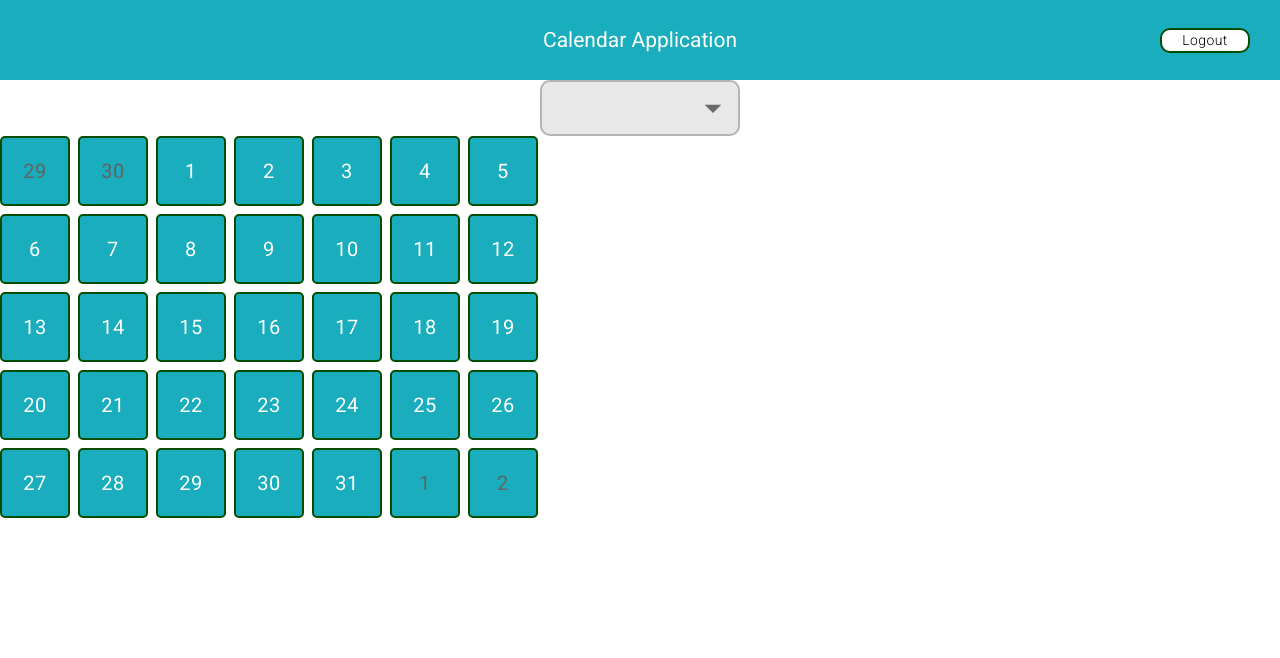
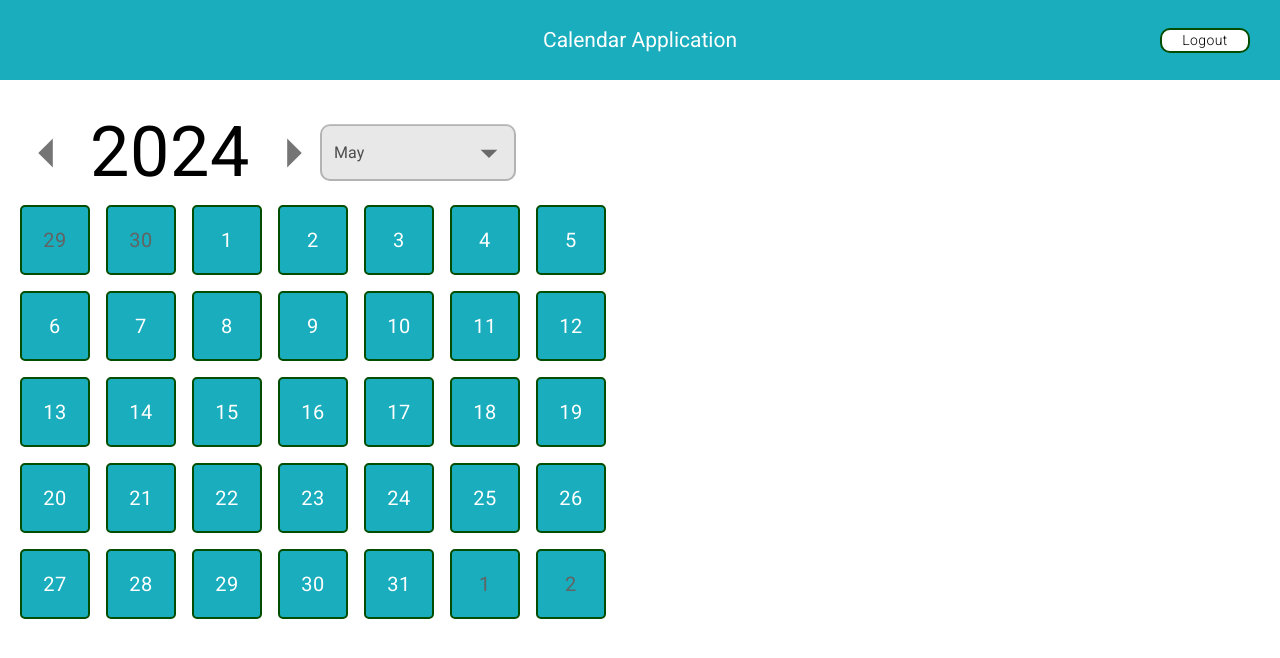
Before and after one commit to alexvolkov123/react-calendar, a React (Create React App) app: page /calendar in a window 1280 px wide. Shown: the top 658 px of the page. Built offline with nearby package versions, Linux system fonts and the light colour scheme.

Commit message:
refactoring month-select component

```diff
--- /dev/null
+++ b/src/components/month-select/month-select.tsx
@@ -0,0 +1,31 @@
+import { MenuItem, Select } from '@mui/material'
+import { eachMonthOfInterval, endOfYear, format, startOfYear } from 'date-fns'
+
+import { ISelect } from '../../types/types'
+
+export default function MonthSelect({ today, setToday }: ISelect) {
+	function getMonths() {
+		return eachMonthOfInterval({
+			start: startOfYear(today),
+			end: endOfYear(today),
+		})
+	}
+
+	function handleChangeMonth(startOfMonth: Date) {
+		setToday(startOfMonth)
+	}
+
+	return (
+		<Select
+			value={getMonths()[today.getMonth()].toISOString()}
+			placeholder={format(today, 'MMMM')}
+			onChange={e => handleChangeMonth(new Date(e.target.value))}
+		>
+			{getMonths().map((month, index) => (
+				<MenuItem value={month.toISOString()} key={index}>
+					{format(month, 'MMMM')}
+				</MenuItem>
+			))}
+		</Select>
+	)
+}
--- a/src/pages/calendar/calendar.css
+++ b/src/pages/calendar/calendar.css
@@ -19,8 +19,19 @@
 	right: 30px;
 }
 
+.calendar-body {
+	padding: 20px;
+}
+
 .calendar-body__grid {
-	width: 600px !important;
+	width: 50% !important;
+}
+
+.calendar-body__options {
+	width: 40%;
+	display: flex;
+	justify-content: space-around;
+	align-items: center;
 }
 
 .notPresentMonth {
--- a/src/pages/calendar/calendar.tsx
+++ b/src/pages/calendar/calendar.tsx
@@ -1,19 +1,18 @@
-import { Button, Grid, Link, MenuItem, Select } from '@mui/material'
+import { Button, Grid, Link } from '@mui/material'
 import {
 	eachDayOfInterval,
-	eachMonthOfInterval,
 	endOfMonth,
 	endOfWeek,
-	endOfYear,
 	format,
 	setDefaultOptions,
 	startOfMonth,
 	startOfToday,
 	startOfWeek,
-	startOfYear,
 } from 'date-fns'
 
 import { useState } from 'react'
+import MonthSelect from '../../components/month-select/month-select'
+import YearSelect from '../../components/year-select/year-select'
 import './calendar.css'
 
 setDefaultOptions({ weekStartsOn: 1 })
@@ -28,17 +27,6 @@ export default function Calendar() {
 		})
 	}
 
-	function getMonths() {
-		return eachMonthOfInterval({
-			start: startOfYear(today),
-			end: endOfYear(today),
-		})
-	}
-
-	function handleChangeMonth(startOfMonth: Date) {
-		setToday(startOfMonth)
-	}
-
 	return (
 		<div className='calendar'>
 			<div className='calendar-header'>
@@ -50,24 +38,16 @@ export default function Calendar() {
 				</div>
 			</div>
 			<div className='calendar-body'>
-				<div className='calendar-body__months'>
-					<Select
-						value={today.toISOString()}
-						placeholder={format(today, 'MMMM')}
-						onChange={e => handleChangeMonth(new Date(e.target.value))}
-					>
-						{getMonths().map((month, index) => (
-							<MenuItem value={month.toISOString()} key={index}>
-								{format(month, 'MMMM')}
-							</MenuItem>
-						))}
-					</Select>
+				<div className='calendar-body__options'>
+					<YearSelect today={today} setToday={setToday} />
+					<MonthSelect today={today} setToday={setToday} />
 				</div>
-				<div className='calendar-body__grid'>
+				<div>
 					<Grid
+						className='calendar-body__grid'
 						container
 						direction={'row'}
-						spacing={1}
+						spacing={2}
 						columns={7}
 						gridTemplateRows={6}
 					>
```
